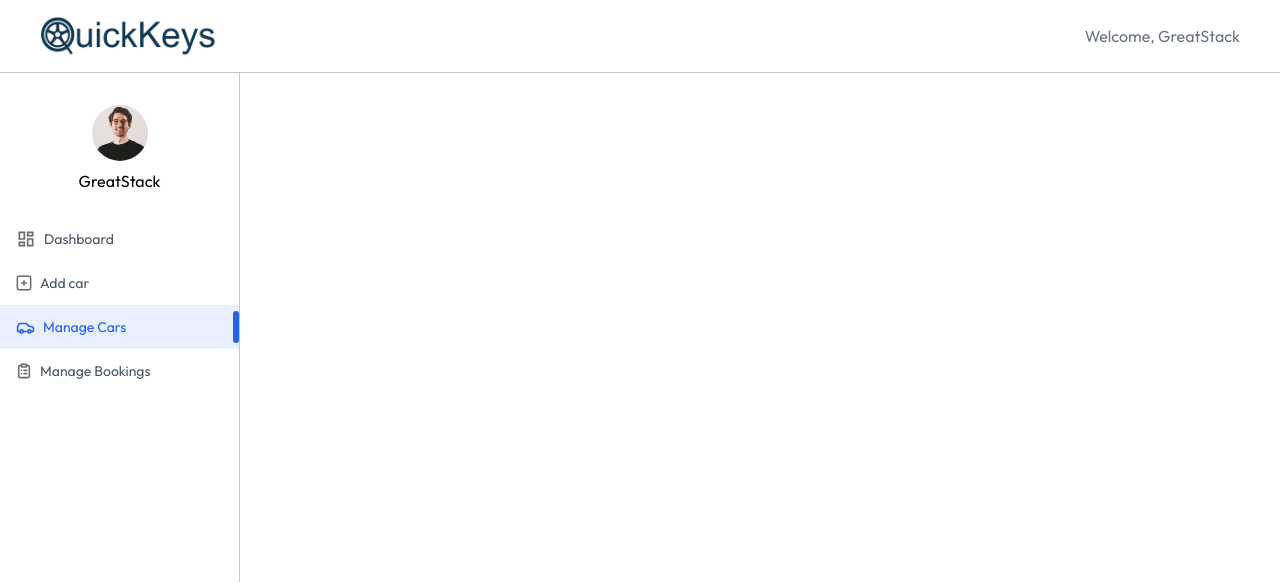
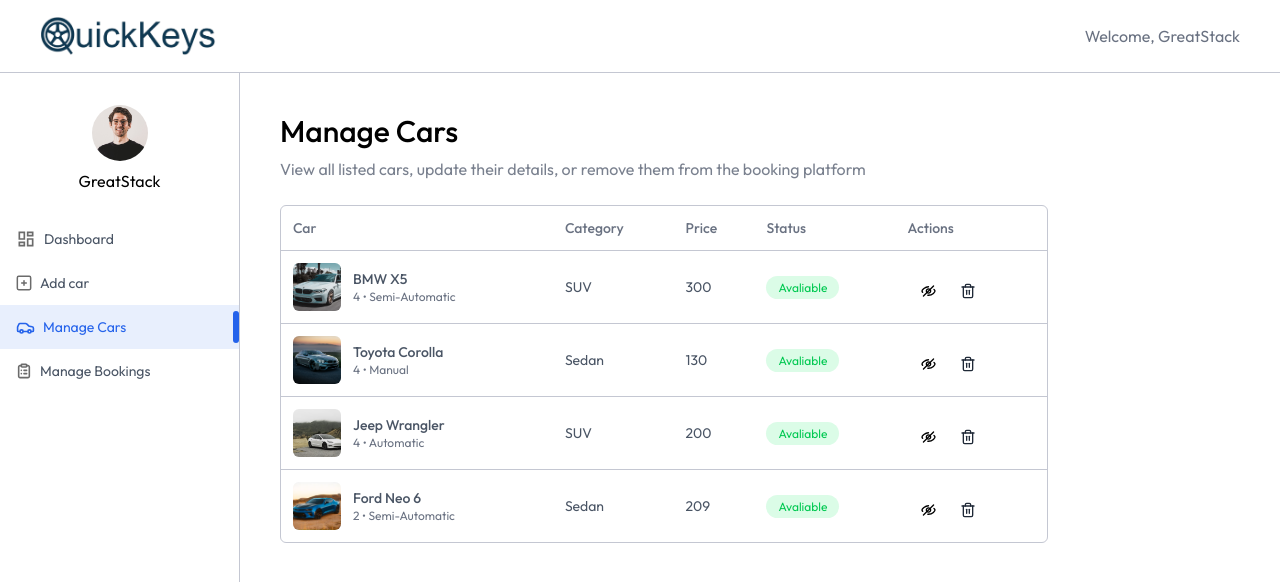
Before and after one commit to Gautam3210/QuickkKeys, a React (Vite) app in the folder client/: page /owner/manage-cars in a window 1280 px wide. Shown: the top 582 px of the page. Built offline with nearby package versions, Linux system fonts and the light colour scheme.

Commit message:
manage car page is completed where owner can delete and see the cars

```diff
--- a/client/src/pages/owner/ManageBookings.jsx
+++ b/client/src/pages/owner/ManageBookings.jsx
@@ -1,6 +1,8 @@
 import React from 'react'
 
 const ManageBookings = () => {
+
+
   return (
     <div>
 
--- a/client/src/pages/owner/ManageCars.jsx
+++ b/client/src/pages/owner/ManageCars.jsx
@@ -1,8 +1,66 @@
-import React from 'react'
+import React, { useEffect, useState } from 'react'
+import { assets, dummyCarData } from '../../assets/assets'
+import Title from '../../components/owner/Title'
 
 const ManageCars = () => {
+
+  const currency = import.meta.env.VITE_CURRENCY
+
+  const [cars, setCars] = useState([])
+  const fetchOwnerCars = async()=>{
+    setCars(dummyCarData)
+  }
+
+  useEffect(()=>{
+    fetchOwnerCars()
+  },[])
+
   return (
-    <div>
+    <div className='px-4 pt-10 md:px-10 w-full'>
+      <Title title='Manage Cars' subTitle='View all listed cars, update their details, or remove them from the booking platform'/>
+
+      <div className='max-w-3xl w-full rounded-md overflow-hidden border border-borderColor mt-6'>
+
+        <table className='w-full border-collapse text-left text-sm text-gray-600'>
+          <thead className='text-gray-500'>
+            <tr>
+              <th className='p-3 font-medium'>Car</th>
+              <th className='p-3 font-medium max-md:hidden'>Category</th>
+              <th className='p-3 font-medium'>Price</th>
+              <th className='p-3 font-medium max-md:hidden'>Status</th>
+              <th className='p-3 font-medium'>Actions</th>
+            </tr>
+          </thead>
+          <tbody>
+            {cars.map((car, index)=>(
+              <tr key={index} className="border-t border-borderColor">
+                <td className='p-3 flex items-center gap-3'>
+                  <img src={car.image} alt="" className='h-12 w-12 aspect-square rounded-md object-cover'/>
+                  <div className='max-md:hidden'>
+                    <p className='font-medium'>{car.brand} {car.model}</p>
+                    <p className='text-xs text-gray-500'>{car.seating_capacity} • {car.transmission}</p>
+                  </div>
+                </td>
+
+                <td className='p-3 max-md:hidden'>{car.category}</td>
+                <td className='p-3'>{currency}{car.pricePerDay}</td>
+
+                <td className='p-3 max-md:hidden'>
+                  <span className={`px-3 py-1 rounded-full text-xs ${car.isAvaliable ? 'bg-green-100 text-green-500' :'bg-red-100 text-red-500'}`}>
+                    {car.isAvaliable ? "Avaliable" : "Unavaliable"}
+                  </span>
+                </td>
+
+                <td className='flex items-center p-3'>
+                  <img src={car.isAvaliable ? assets.eye_close_icon : assets.eye_icon} alt="" />
+                  <img src={assets.delete_icon} alt="" />
+                </td>
+              </tr>
+            ))}
+          </tbody>
+        </table>
+
+      </div>
 
     </div>
   )
```
